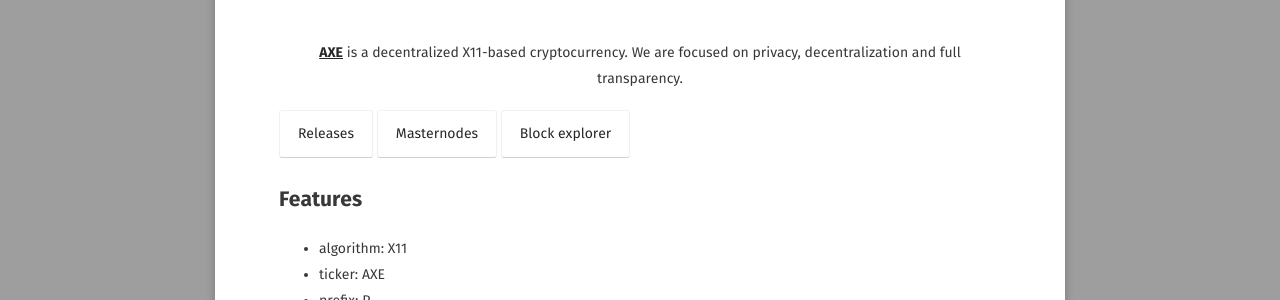
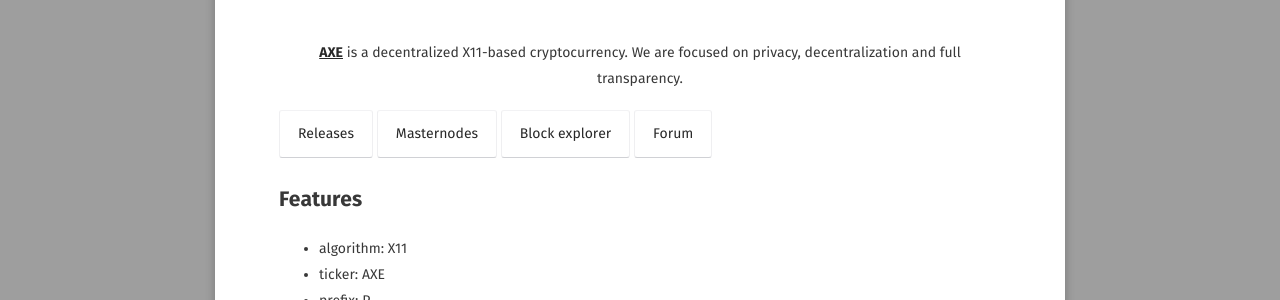
Before and after one commit to AXErunners/axerunners.github.io, a Jekyll site: the page built from about/index.md, in a window 1280 px wide. Shown: the part 249-549 px from the top of the page. Built offline with Jekyll 4.4.1, drawn with Linux system fonts in a browser that asks for light colours; some web fonts are replaced.

Commit message:
forum ann

```diff
--- a/about/index.md
+++ b/about/index.md
@@ -9,6 +9,8 @@
 [Releases](https://github.com/AXErunners/axe/releases){: .btn}
 [Masternodes](https://github.com/AXErunners/axe/wiki/Masternodes){: .btn}
 [Block explorer](http://207.246.65.114:3001){: .btn}
+[Forum](https://bitcointalk.org/index.php?topic=2569112){: .btn}
+
 
 
 ## Features
```
